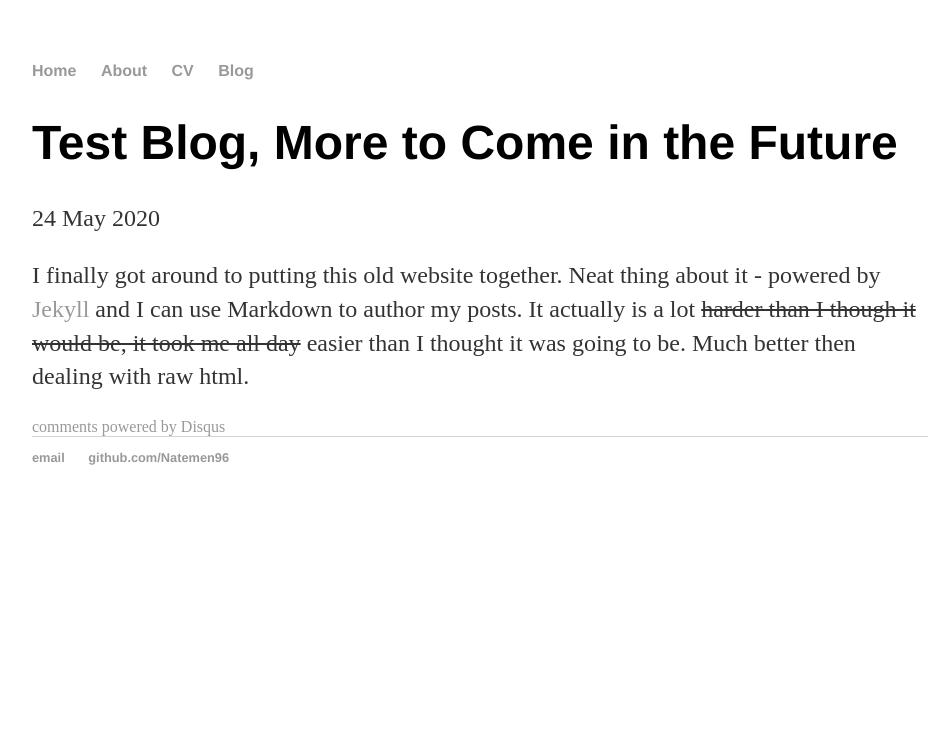
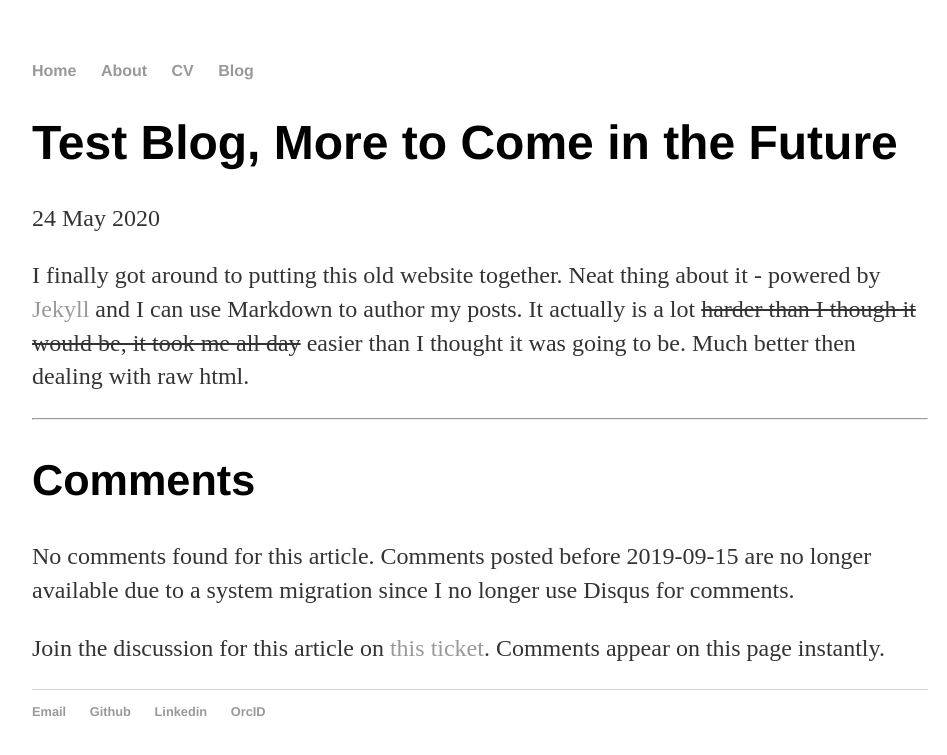
Before and after one commit to Natemen96/Natemen96.github.io, a Jekyll site: the page built from _posts/2020-05-24-test-blog-tb-launched.md, in a window 1280 px wide. Shown: the top 755 px of the page, without its empty margins (160-1107 px from the left). Built offline with Jekyll 4.4.1, drawn with Linux system fonts in a browser that asks for light colours; Markdown is read by kramdown in place of the engine named in the settings; comment, search, counter and statistics services are not loaded.

Commit message:
apparently disqus isn't free trying different comment system

```diff
--- /dev/null
+++ b/_includes/comment.html
@@ -0,0 +1,63 @@
+<script>
+    const GH_API_URL = 'https://api.github.com/repos/aristath/aristath.github.com/issues/5/comments';
+
+    let request = new XMLHttpRequest();
+    request.open( 'GET', GH_API_URL, true );
+    request.onload = function() {
+        if ( this.status >= 200 && this.status < 400 ) {
+            let response = JSON.parse( this.response );
+
+            for ( var i = 0; i < response.length; i++ ) {
+                document.getElementById( 'gh-comments-list' ).appendChild( createCommentEl( response[ i ] ) );
+            }
+
+            if ( 0 === response.length ) {
+                document.getElementById( 'no-comments-found' ).style.display = 'block';
+            }
+        } else {
+            console.error( this );
+        }
+    };
+
+    function createCommentEl( response ) {
+        let user = document.createElement( 'a' );
+        user.setAttribute( 'href', response.user.url.replace( 'api.github.com/users', 'github.com' ) );
+        user.classList.add( 'user' );
+
+        let userAvatar = document.createElement( 'img' );
+        userAvatar.classList.add( 'avatar' );
+        userAvatar.setAttribute( 'src', response.user.avatar_url );
+
+        user.appendChild( userAvatar );
+
+        let commentLink = document.createElement( 'a' );
+        commentLink.setAttribute( 'href', response.html_url );
+        commentLink.classList.add( 'comment-url' );
+        commentLink.innerHTML = '#' + response.id + ' - ' + response.created_at;
+
+        let commentContents = document.createElement( 'div' );
+        commentContents.classList.add( 'comment-content' );
+        commentContents.innerHTML = response.body;
+
+        let comment = document.createElement( 'li' );
+        comment.setAttribute( 'data-created', response.created_at );
+        comment.setAttribute( 'data-author-avatar', response.user.avatar_url );
+        comment.setAttribute( 'data-user-url', response.user.url );
+
+        comment.appendChild( user );
+        comment.appendChild( commentContents );
+        comment.appendChild( commentLink );
+
+        return comment;
+    }
+    request.send();
+    </script>
+
+    <hr>
+
+    <div class="github-comments">
+        <h2>Comments</h2>
+        <ul id="gh-comments-list"></ul>
+        <p id="no-comments-found">No comments found for this article. Comments posted before 2019-09-15 are no longer available due to a system migration since I no longer use Disqus for comments.</p>
+        <p id="leave-a-comment">Join the discussion for this article on <a href="https://github.com/aristath/aristath.github.com/issues/5">this ticket</a>. Comments appear on this page instantly.</p>
+    </div>
--- a/_includes/disqus.html
+++ /dev/null
@@ -1,14 +0,0 @@
-<div id="disqus_thread"></div>
-    <script type="text/javascript">
-        /* * * CONFIGURATION VARIABLES: EDIT BEFORE PASTING INTO YOUR WEBPAGE * * */
-        var disqus_shortname = 'nathanankomahmensah'; // required: replace example with your forum shortname
-
-        /* * * DON'T EDIT BELOW THIS LINE * * */
-        (function() {
-            var dsq = document.createElement('script'); dsq.type = 'text/javascript'; dsq.async = true;
-            dsq.src = '//' + disqus_shortname + '.disqus.com/embed.js';
-            (document.getElementsByTagName('head')[0] || document.getElementsByTagName('body')[0]).appendChild(dsq);
-        })();
-    </script>
-    <noscript>Please enable JavaScript to view the <a href="http://disqus.com/?ref_noscript">comments powered by Disqus.</a></noscript>
-    <a href="http://disqus.com" class="dsq-brlink">comments powered by <span class="logo-disqus">Disqus</span></a>
--- a/_layouts/default.html
+++ b/_layouts/default.html
@@ -28,12 +28,12 @@
 </div>
 
 
-
-
   <footer>
    <ul>
-   <li><a href="mailto:nathan_mensah@my.uri.edu">email</a></li>
-   <li><a href="https://github.com/Natemen96">github.com/Natemen96</a></li>
+   <li><a href="mailto:nathan_mensah@my.uri.edu">Email</a></li>
+   <li><a href="https://github.com/Natemen96">Github</a></li>
+   <li><a href="https://www.linkedin.com/in/nathanam">Linkedin</a></li>
+   <li><a href="https://orcid.org/0000-0003-0423-0439">OrcID</a></li>
    </ul>
   </footer>
   </body>
--- a/_layouts/post.html
+++ b/_layouts/post.html
@@ -10,5 +10,5 @@
 
 <!-- Post comments -->
 <div class="notecomments">
-  {% include disqus.html %}
+  {% include comment.html %}
 </div>
```
